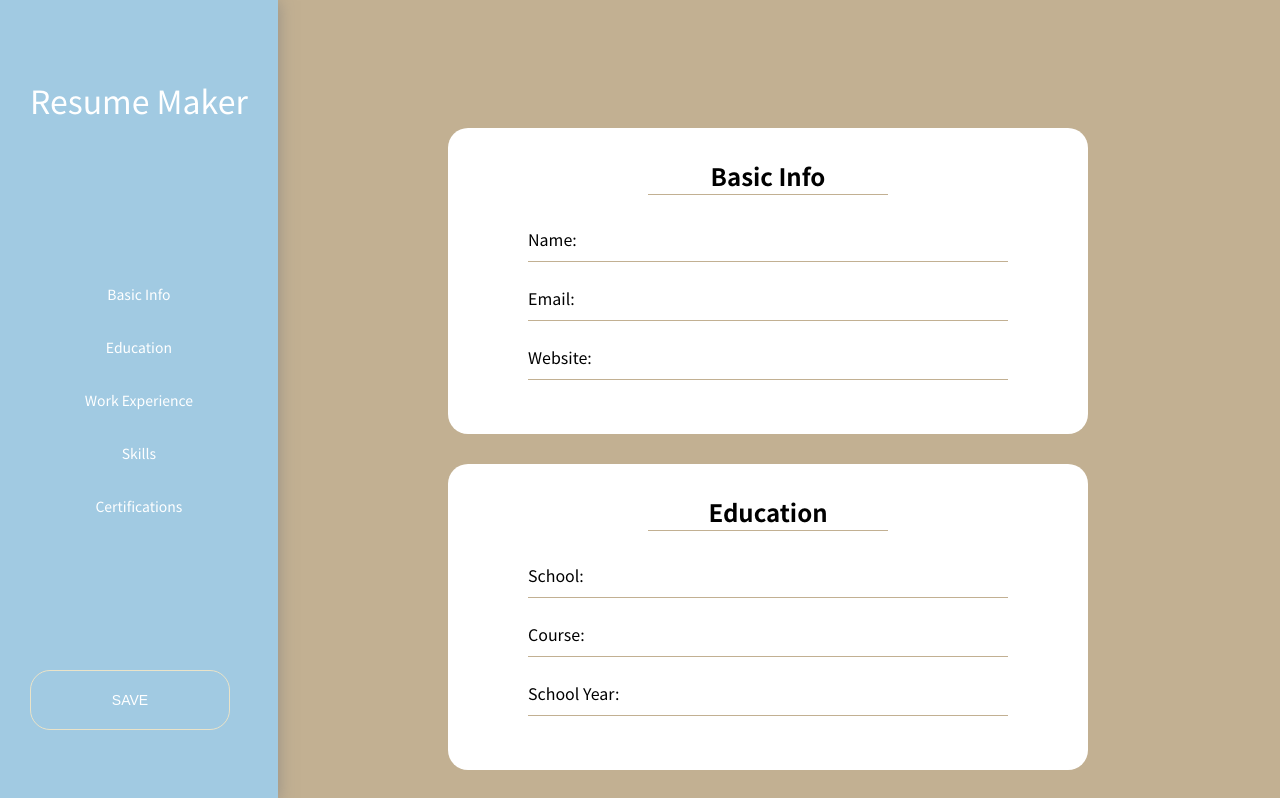
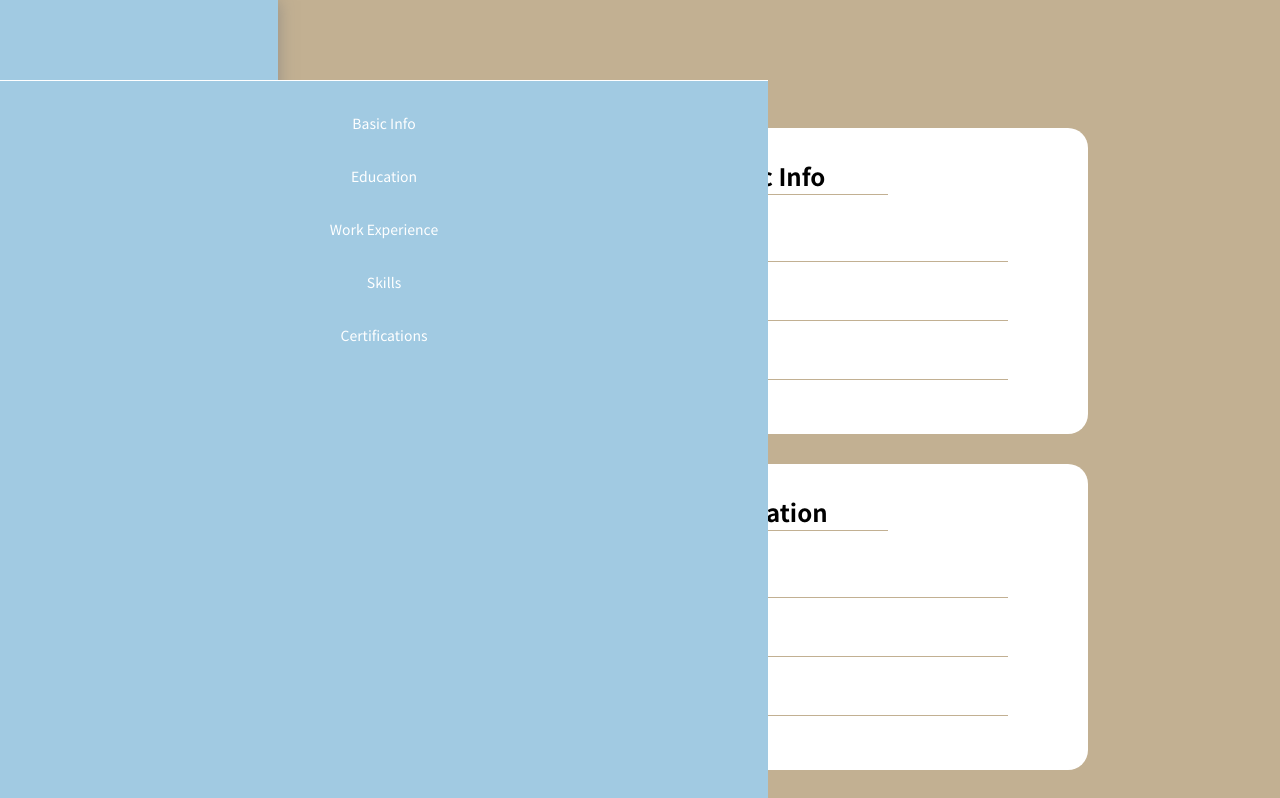
Before and after one commit to liampc/resume-maker, a React (Create React App) app: page / in a window 1280 px wide. Shown: the top 798 px of the page. Built offline with nearby package versions, Linux system fonts and the light colour scheme.

Commit message:
show overlay

```diff
--- a/src/App.scss
+++ b/src/App.scss
@@ -15,7 +15,11 @@ body {
     font-family: $font;
     line-height: 1.5;
     background-color: $Brown;
-    min-height: 200vh;
+    // min-height: 200vh;
+
+    // &.toggled {
+        // overflow-y: hidden;
+
 }
 
 h1, h2 {
@@ -50,3 +54,8 @@ a, a:visited, a:active {
         display: none;
     }
 }
+
+
+.hide {
+    display: none;
+}
--- a/src/layout/header/Header.js
+++ b/src/layout/header/Header.js
@@ -36,7 +36,9 @@ function Header(){
             <div className="hide-for-mobile">
                 <Button text={"SAVE"} />
             </div>
-
+            <div className="header__overlay">
+                {displayLinks}
+            </div>
 
         </header>
 
--- a/src/layout/header/_header.scss
+++ b/src/layout/header/_header.scss
@@ -48,6 +48,24 @@
     }
 
 
+    &__overlay {
+
+        position: fixed;
+        background-color: $Blue;
+        left: 0;
+        top: 10%;
+        bottom: 0;
+        min-height: 100vh;
+        min-width: 60vw;
+        padding: 1rem;
+        border-top: 1px solid white;
+        text-align: center;
+        display: flex;
+        flex-direction: column;
+    }
+
+
+
     &__nav {
 
         @include breakpoint-up('large'){
```
Also changed, not shown: 2 other files (tests, documents, lock files or other folders).
